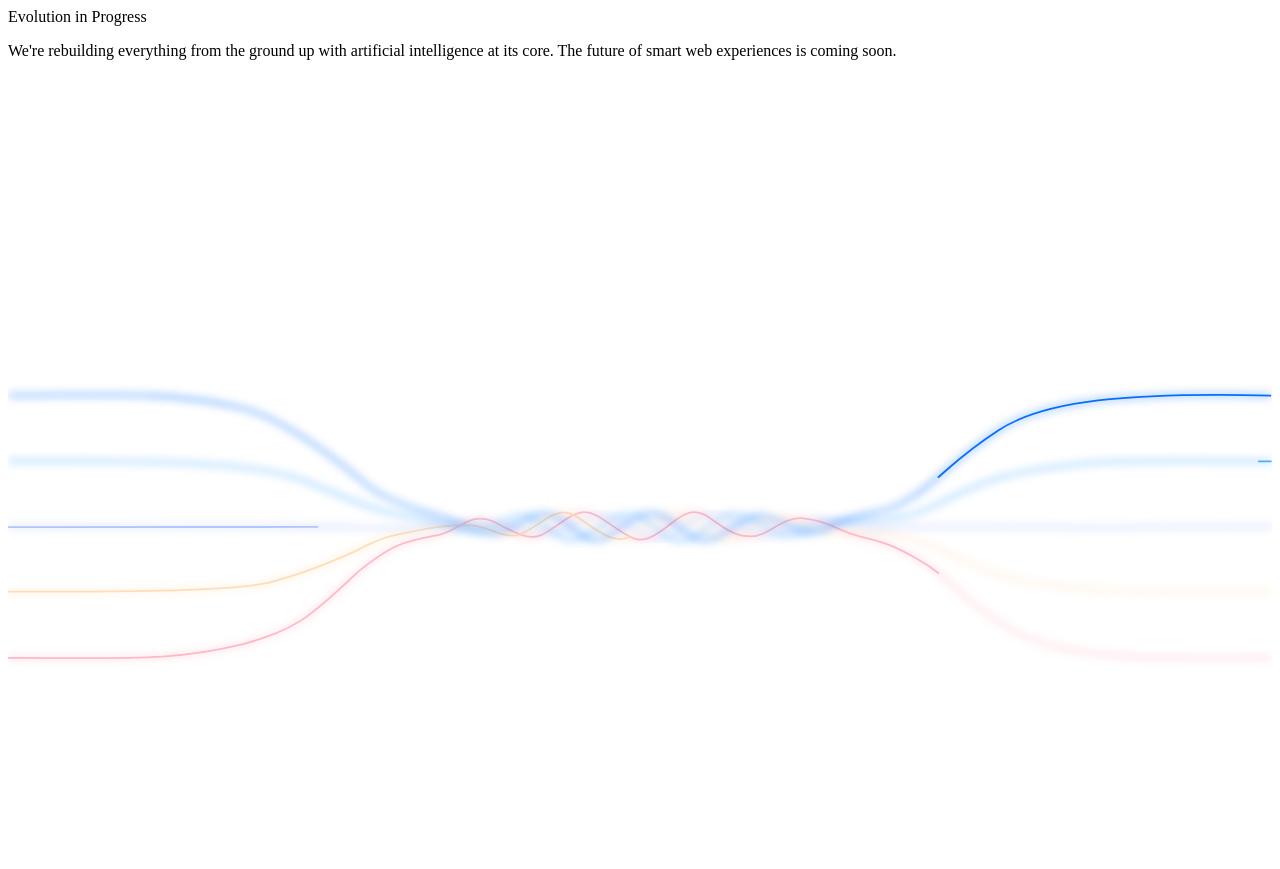
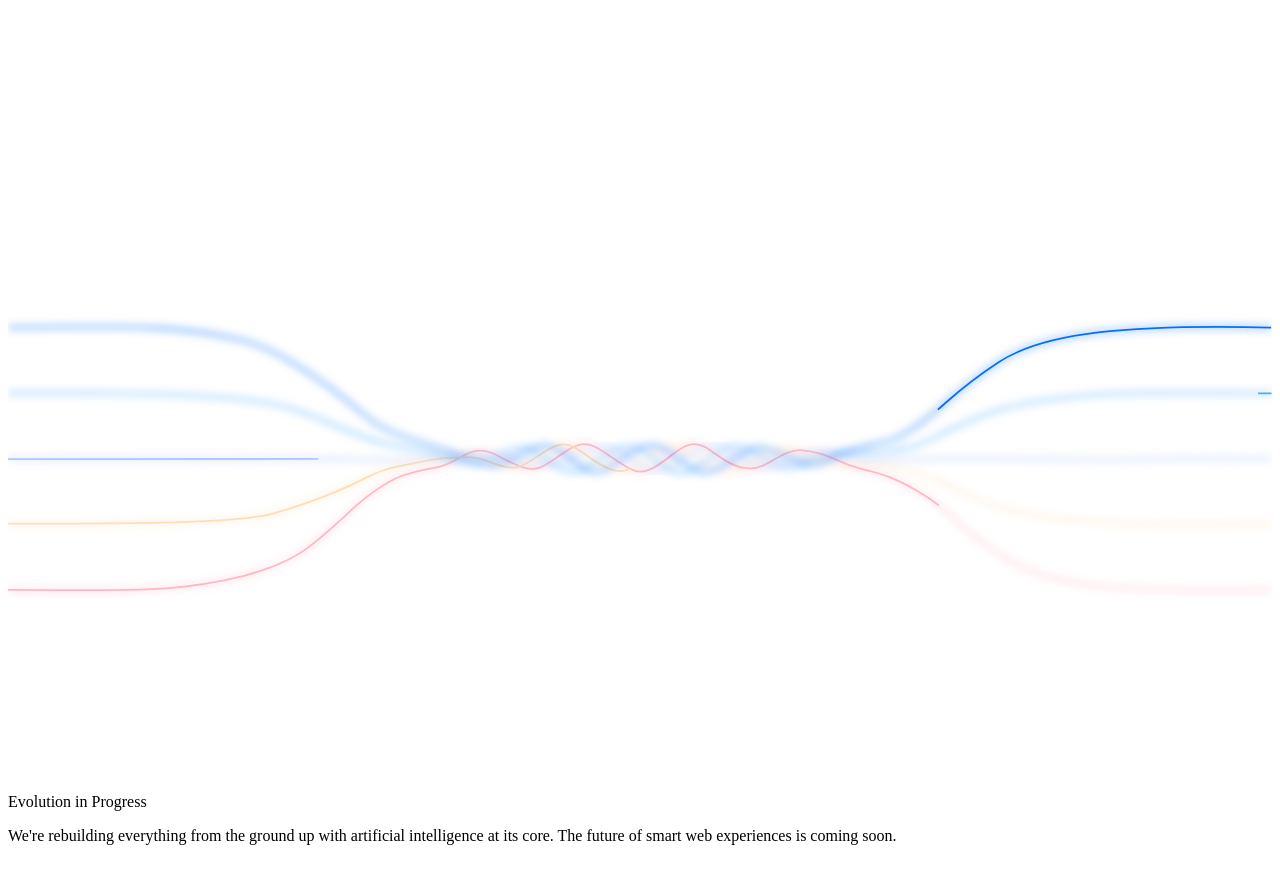
Before and after one commit to MarwanSummakieh/marwan-summakieh, a Next.js app: page /FrontPage in a window 1280 px wide. Built offline with nearby package versions, Linux system fonts and the light colour scheme.

Commit message:
Update React dependencies to version 18 and enhance FrontPage styling; refactor GLowingLines component for improved structure and layering

```diff
--- a/components/ui/GLowingLines.tsx
+++ b/components/ui/GLowingLines.tsx
@@ -43,14 +43,15 @@ export const GoogleGeminiEffect = ({
 }) => {
   return (
     <div className={cn("sticky top-auto", className)}>
-      {children}
+      <div className="relative">
+        {/* The lines, set behind with z-0 */}
         <svg
           width="100%"
           height="auto"
           viewBox="0 0 1440 890"
           preserveAspectRatio="xMidYMid meet"
-        className="absolute -top-60 md:-top-40 w-full h-auto"
           xmlns="http://www.w3.org/2000/svg"
+          className="absolute -top-60 md:-top-40 w-full h-auto z-0"
         >
           {PATHS.map((item, index) => {
             // For each path, we add a delay so that they start at different times
@@ -94,6 +95,10 @@ export const GoogleGeminiEffect = ({
             </filter>
           </defs>
         </svg>
+
+        {/* Children placed on top with z-10 */}
+        <div className="relative z-10">{children}</div>
+      </div>
     </div>
   );
 };
--- a/package.json
+++ b/package.json
@@ -16,8 +16,6 @@
     "framer-motion": "^12.0.5",
     "lucide-react": "^0.474.0",
     "next": "15.1.6",
-    "react": "^19.0.0",
-    "react-dom": "^19.0.0",
     "tailwind-merge": "^2.6.0",
     "tailwindcss-animate": "^1.0.7",
     "three": "^0.172.0",
@@ -26,8 +24,8 @@
   "devDependencies": {
     "@eslint/eslintrc": "^3",
     "@types/node": "^20",
-    "@types/react": "^19",
-    "@types/react-dom": "^19",
+    "@types/react": "^18",
+    "@types/react-dom": "^18",
     "eslint": "^9",
     "eslint-config-next": "15.1.6",
     "postcss": "^8",
--- a/pages/FrontPage.tsx
+++ b/pages/FrontPage.tsx
@@ -24,7 +24,7 @@ export default function RenovationNotice() {
             initial={{ opacity: 0, y: 20 }}
             whileInView={{ opacity: 1, y: 0 }}
             transition={{ duration: 0.8, delay: 0.4 }}
-            className="text-neutral-300 text-lg md:text-xl max-w-2xl mx-auto h-10 "
+            className="text-neutral-100 text-2xl md:text-xl max-w-2xl mx-auto h-10 bg-slate-900/50"
           >
             We're rebuilding everything from the ground up with artificial intelligence at its core.
             The future of smart web experiences is coming soon.
```
Also changed, not shown: 1 other file (tests, documents, lock files or other folders). Lines whose indentation alone changed are shown as unchanged.
